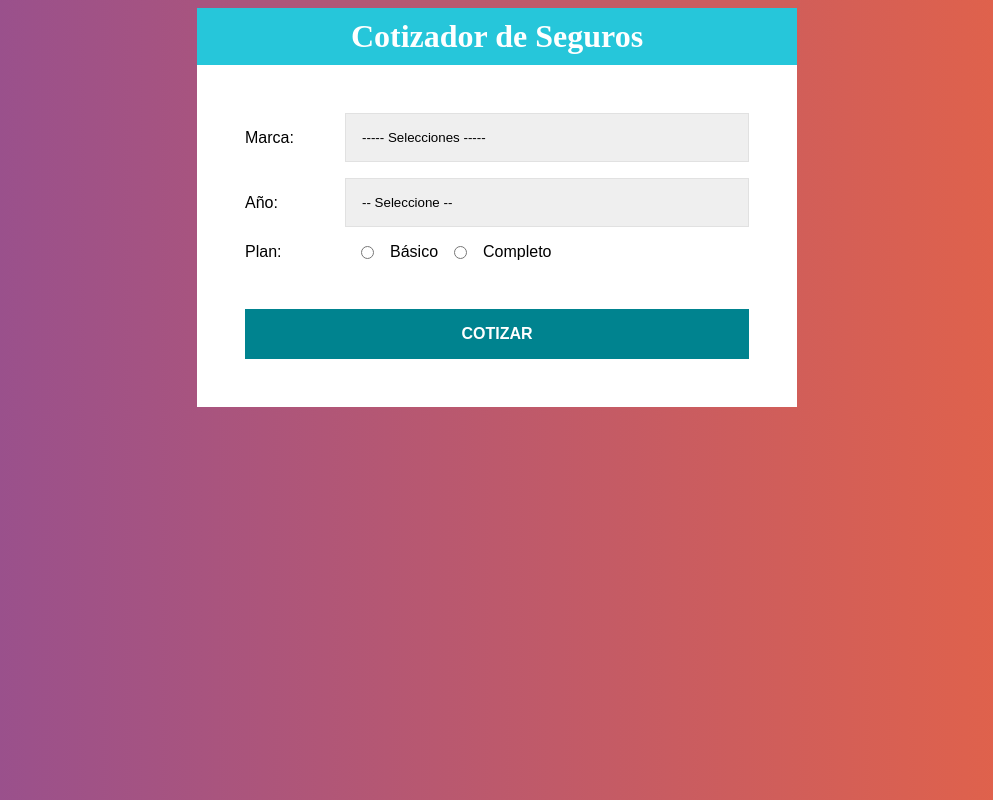
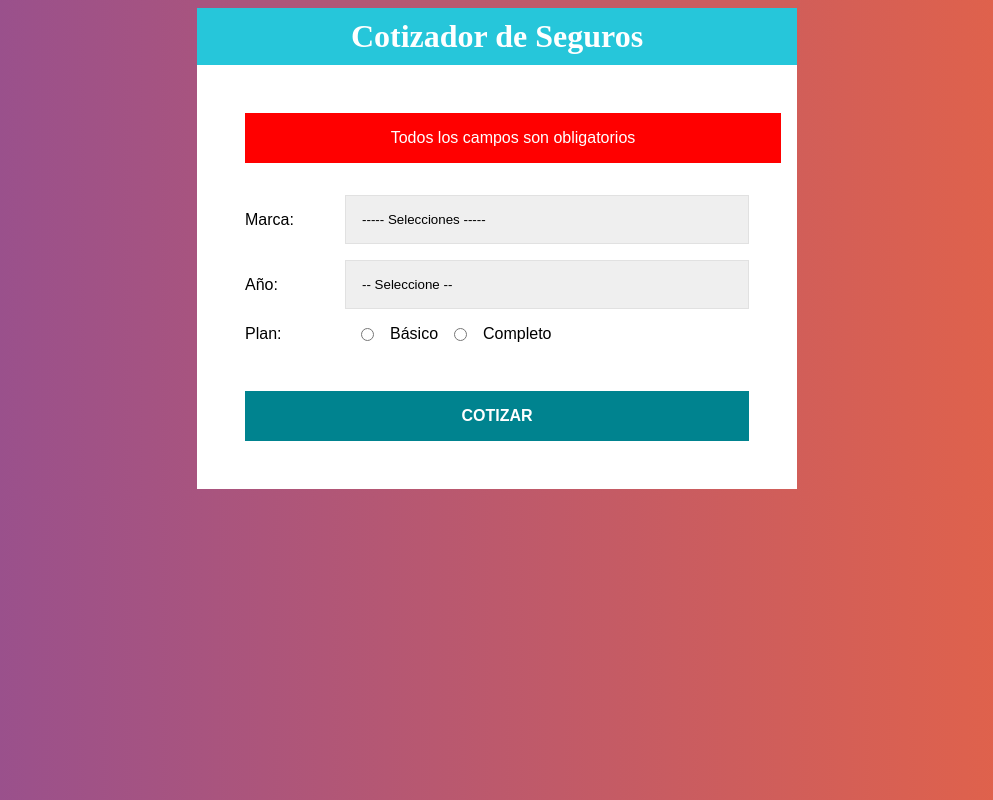
Before and after one commit to navnelson7/cotizador, a React (Create React App) app: page / in a window 1280 px wide. Both pictures are taken after a click on the button "COTIZAR". Shown: the whole page, without its empty margins (143-1136 px from the left). Built offline with nearby package versions, Linux system fonts and the light colour scheme; the HTML template or start-up script is replaced by a standard one.

Commit message:
Caculando el costo del plan tanto basico como completo

```diff
--- a/src/components/Formulario.js
+++ b/src/components/Formulario.js
@@ -1,5 +1,6 @@
 import React, {useState} from 'react';
 import styled from '@emotion/styled';
+import {obtenerDiferenciaYear, calcularMarca, obtenerPlan} from '../helper';
 //creando styled components
 const Campo = styled.div`
     display: flex;
@@ -41,12 +42,26 @@
     }
 `;
 
+const Error = styled.div`
+   background-color: red;
+   color: white;
+   padding: 1rem;
+   width: 100%;
+   text-align:center;
+   margin-bottom: 2rem;
+`;
+
+// fin de styledcomponents
+//funciones
 const Formulario = () => {
     const [datos, guardarDatos] = useState({
         marca : '',
         year : '',
         plan : ''
     });
+
+    const [error, guardarError] = useState(false);
+
     const {marca, year, plan} = datos;
     //obtener informacion del fomrulario
     const obtenerInfomacion = e => {
@@ -55,8 +70,48 @@
             [e.target.name] : e.target.value
         })
     }
+
+
+
+    //al presionar submit
+    const cotizarSeguro = e => {
+        e.preventDefault();
+        if(marca.trim() === '' || year.trim === plan.trim === ''){
+            guardarError(true);
+            return
+        }
+        guardarError(false);
+        //una base de 2000
+        let resultado = 2000;
+
+
+        //obtener la diferencia en anios
+        const diferencia = obtenerDiferenciaYear(year);
+
+        //por cada anio hay que restar 3%
+        resultado -=  ((diferencia * 3)*resultado) / 100;
+
+        //americano 15%
+        //asiatico 5%
+        //europeo 30%
+        resultado = calcularMarca(marca)* resultado;
+        console.log(resultado);
+
+        //basico aumenta 20%
+        //completo aumenta 50%
+        const incrementoPlan =  obtenerPlan(plan);
+        resultado = parseFloat(incrementoPlan*resultado).toFixed(2);
+        console.log(resultado);
+        //total
+
+
+    }
+
     return (
-        <form>
+        <form
+            onSubmit={cotizarSeguro}
+        >
+            { error ? <Error>Todos los campos son obligatorios</Error>: null}
             <Campo>
                 <Label>Marca: </Label>
                 <Select
@@ -109,7 +164,7 @@
                 /> Completo
             </Campo>
             <Button
-                type="button"
+                type="submit"
             >Cotizar</Button>
         </form>
      );
--- /dev/null
+++ b/src/helper.js
@@ -0,0 +1,27 @@
+export function obtenerDiferenciaYear(year){
+    return new Date().getFullYear() - year;
+}
+
+//calcula el totar a pagar segun la marca
+export function calcularMarca(marca){
+    let incremento
+    switch (marca) {
+        case 'europeo':
+            incremento = 1.30;
+        break;
+        case 'americano':
+            incremento = 1.15;
+            break;
+        case 'asiatico':
+            incremento = 1.05;
+        break;
+        default:
+            break;
+    }
+    return incremento;
+}
+
+//calcular el tipo de seguro
+export function obtenerPlan(plan){
+    return (plan === 'basico') ? 1.20 : 1.50;
+}
```
